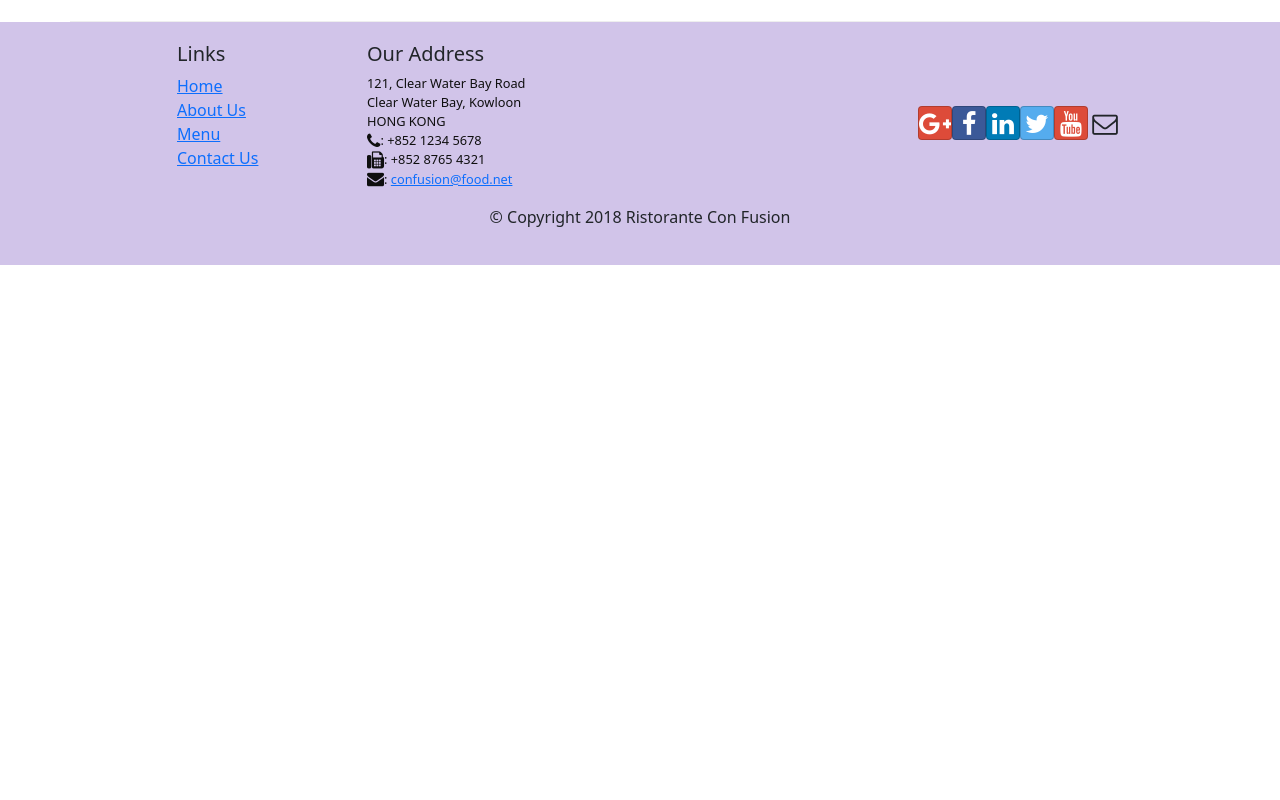
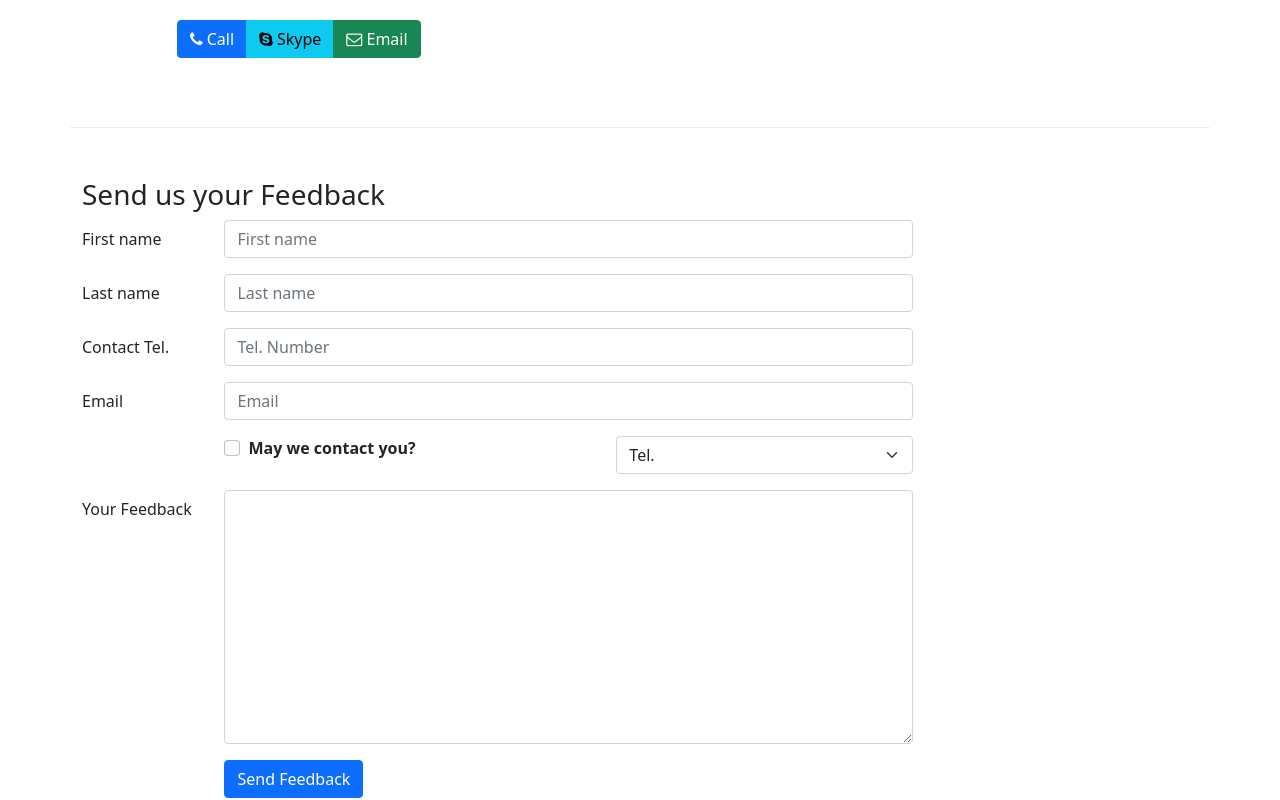
Before and after one commit to vlad1m1r0v/react-course-week-3, a React (Create React App) app: page /contactus in a window 1280 px wide. Shown: the part 720-1520 px from the top of the page. Before the commit the page ends 985 px from the top, so only its background shows below. Built offline with nearby package versions, Linux system fonts and the light colour scheme.

Commit message:
add form in contact component

```diff
--- a/src/components/Contact.js
+++ b/src/components/Contact.js
@@ -1,6 +1,51 @@
+import {
+  Breadcrumb,
+  BreadcrumbItem,
+  Button,
+  Form,
+  Col,
+  Row,
+} from "react-bootstrap";
+import { Link } from "react-router-dom";
+import { useState } from "react";
+
 export default function Contact() {
+  const [state, setState] = useState({
+    firstname: "",
+    lastname: "",
+    telnum: "",
+    email: "",
+    agree: false,
+    contactType: "Tel.",
+    message: "",
+  });
+
+  function handleInputChange(event) {
+    const target = event.target;
+    const value = target.type === "checkbox" ? target.checked : target.value;
+    const name = target.name;
+    setState({ ...state, [name]: value });
+  }
+
+  function handleSubmit(event) {
+    console.log("Current State is: " + JSON.stringify(state));
+    alert("Current State is: " + JSON.stringify(state));
+    event.preventDefault();
+  }
   return (
     <div className="container">
+      <div className="row">
+        <Breadcrumb>
+          <BreadcrumbItem>
+            <Link to="/home">Home</Link>
+          </BreadcrumbItem>
+          <BreadcrumbItem active>Contact Us</BreadcrumbItem>
+        </Breadcrumb>
+        <div className="col-12">
+          <h3>Contact Us</h3>
+          <hr />
+        </div>
+      </div>
       <div className="row row-content">
         <div className="col-12">
           <h3>Location Information</h3>
@@ -47,6 +92,110 @@ export default function Contact() {
           </div>
         </div>
       </div>
+      {/*form*/}
+      <div className="row row-content">
+        <div className="col-12">
+          <h3>Send us your Feedback</h3>
+        </div>
+        <div className="col-12 col-md-9">
+          <Form onSubmit={handleSubmit}>
+            <Form.Group as={Row} className="mb-3" controlId="formFirstName">
+              <Form.Label column sm={2}>
+                First name
+              </Form.Label>
+              <Col sm={10}>
+                <Form.Control
+                  type="text"
+                  placeholder="First name"
+                  name="firstname"
+                  onChange={handleInputChange}
+                />
+              </Col>
+            </Form.Group>
+            <Form.Group as={Row} className="mb-3" controlId="formLastName">
+              <Form.Label column sm={2}>
+                Last name
+              </Form.Label>
+              <Col sm={10}>
+                <Form.Control
+                  type="text"
+                  placeholder="Last name"
+                  name="lastname"
+                  onChange={handleInputChange}
+                />
+              </Col>
+            </Form.Group>
+            <Form.Group as={Row} className="mb-3" controlId="formLastName">
+              <Form.Label column sm={2}>
+                Contact Tel.
+              </Form.Label>
+              <Col sm={10}>
+                <Form.Control
+                  type="tel"
+                  placeholder="Tel. Number"
+                  name="telnum"
+                  onChange={handleInputChange}
+                />
+              </Col>
+            </Form.Group>
+            <Form.Group as={Row} className="mb-3" controlId="formEmail">
+              <Form.Label column sm={2}>
+                Email
+              </Form.Label>
+              <Col sm={10}>
+                <Form.Control
+                  type="email"
+                  placeholder="Email"
+                  name="email"
+                  onChange={handleInputChange}
+                />
+              </Col>
+            </Form.Group>
+            <Form.Group as={Row} className="mb-3" controlId="formCheckBox">
+              <Col md={{ size: 6, offset: 2 }}>
+                <Form.Check
+                  type="checkbox"
+                  id={`default-checkbox`}
+                  label={<strong>May we contact you?</strong>}
+                  name="agree"
+                  onChange={handleInputChange}
+                />
+              </Col>
+              <Col md={{ size: 2, offset: 1 }}>
+                <Form.Select
+                  aria-label="Default select example"
+                  name="contactType"
+                  onChange={handleInputChange}
+                >
+                  <option>Tel.</option>
+                  <option>Email</option>
+                </Form.Select>
+              </Col>
+            </Form.Group>
+            <Form.Group as={Row} className="mb-3" controlId="formMessage">
+              <Form.Label column sm={2}>
+                Your Feedback
+              </Form.Label>
+              <Col sm={10}>
+                <Form.Control
+                  as="textarea"
+                  rows={10}
+                  name="message"
+                  onChange={handleInputChange}
+                />
+              </Col>
+            </Form.Group>
+
+            <Form.Group as={Row}>
+              <Col md={{ size: 10, offset: 2 }}>
+                <Button type="submit" color="primary">
+                  Send Feedback
+                </Button>
+              </Col>
+            </Form.Group>
+          </Form>
+        </div>
+      </div>
     </div>
   );
 }
```
